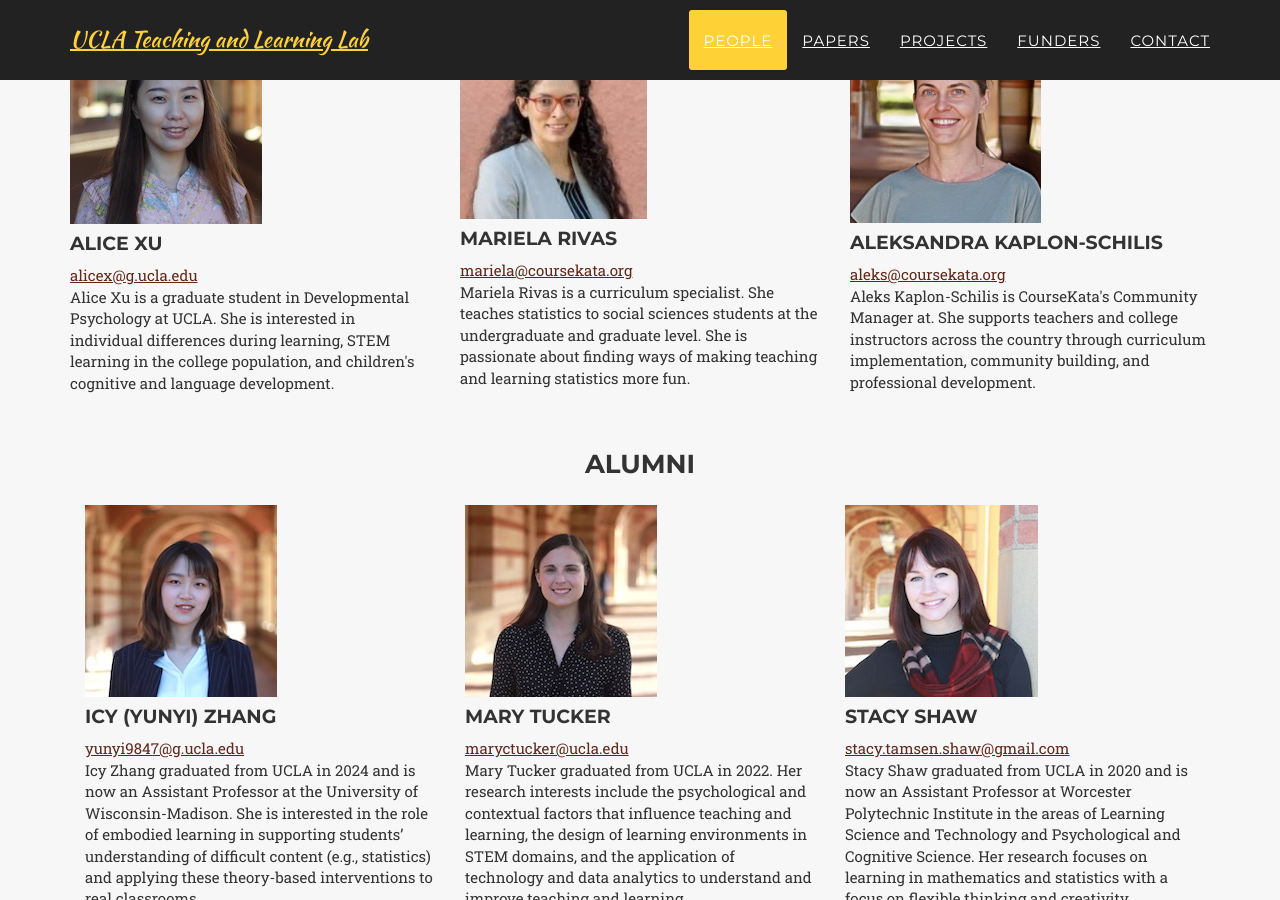
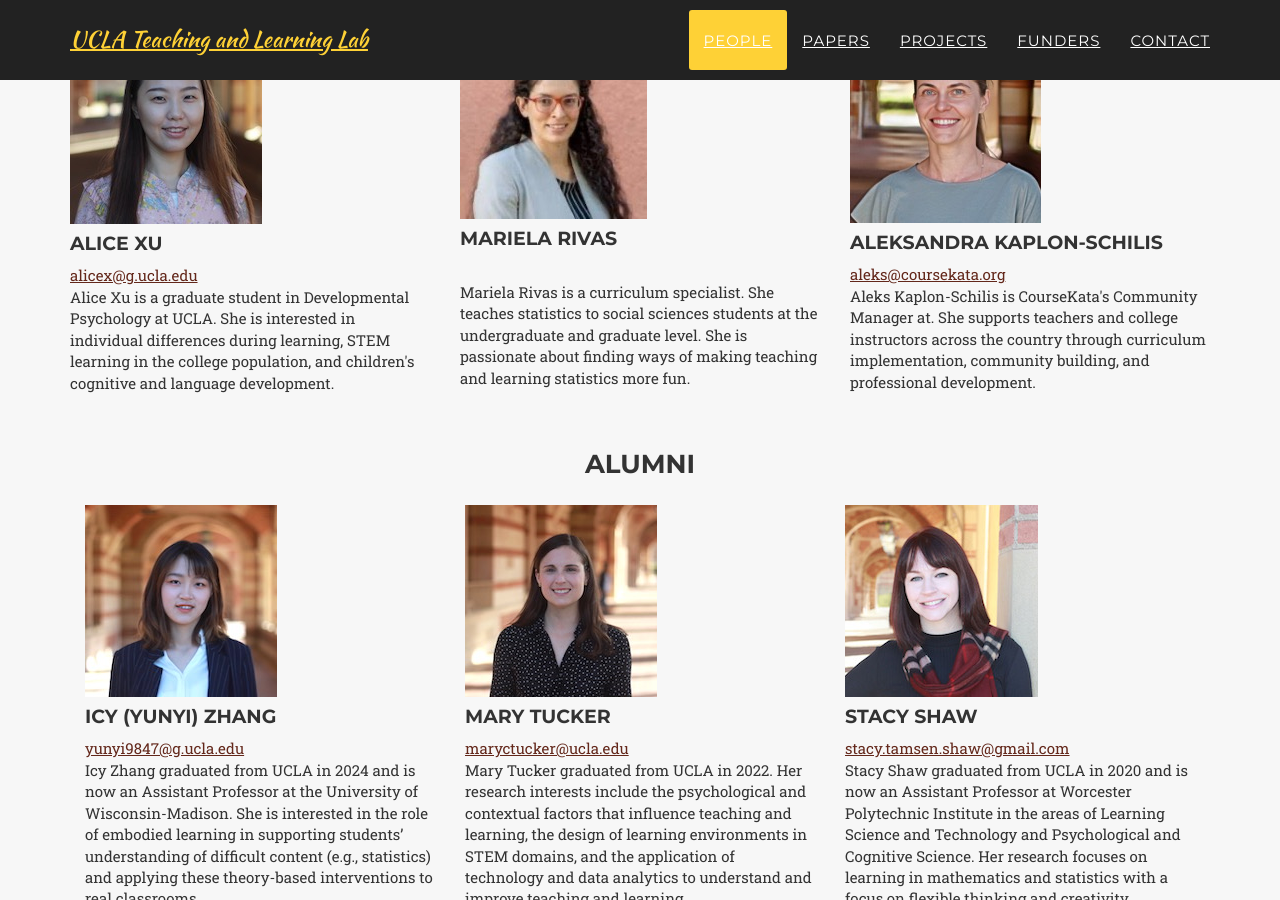
Before and after one commit to UCLATALL/TALL, a Jekyll site: the page built from index.html, in a window 1280 px wide and 900 px high, scrolled down 1854 px. Built offline with Jekyll 4.4.1, drawn with Linux system fonts in a browser that asks for light colours; some web fonts are replaced.

Commit message:
remove email mariela

```diff
--- a/_config.yml
+++ b/_config.yml
@@ -47,7 +47,6 @@ members:
 
   - name: Mariela Rivas
     pic: Mariela.jpg
-    email: mariela@coursekata.org
     intro: Mariela Rivas is a curriculum specialist. She teaches statistics to social sciences students at the undergraduate and graduate level. She is passionate about finding ways of making teaching and learning statistics more fun.
 
 
```
